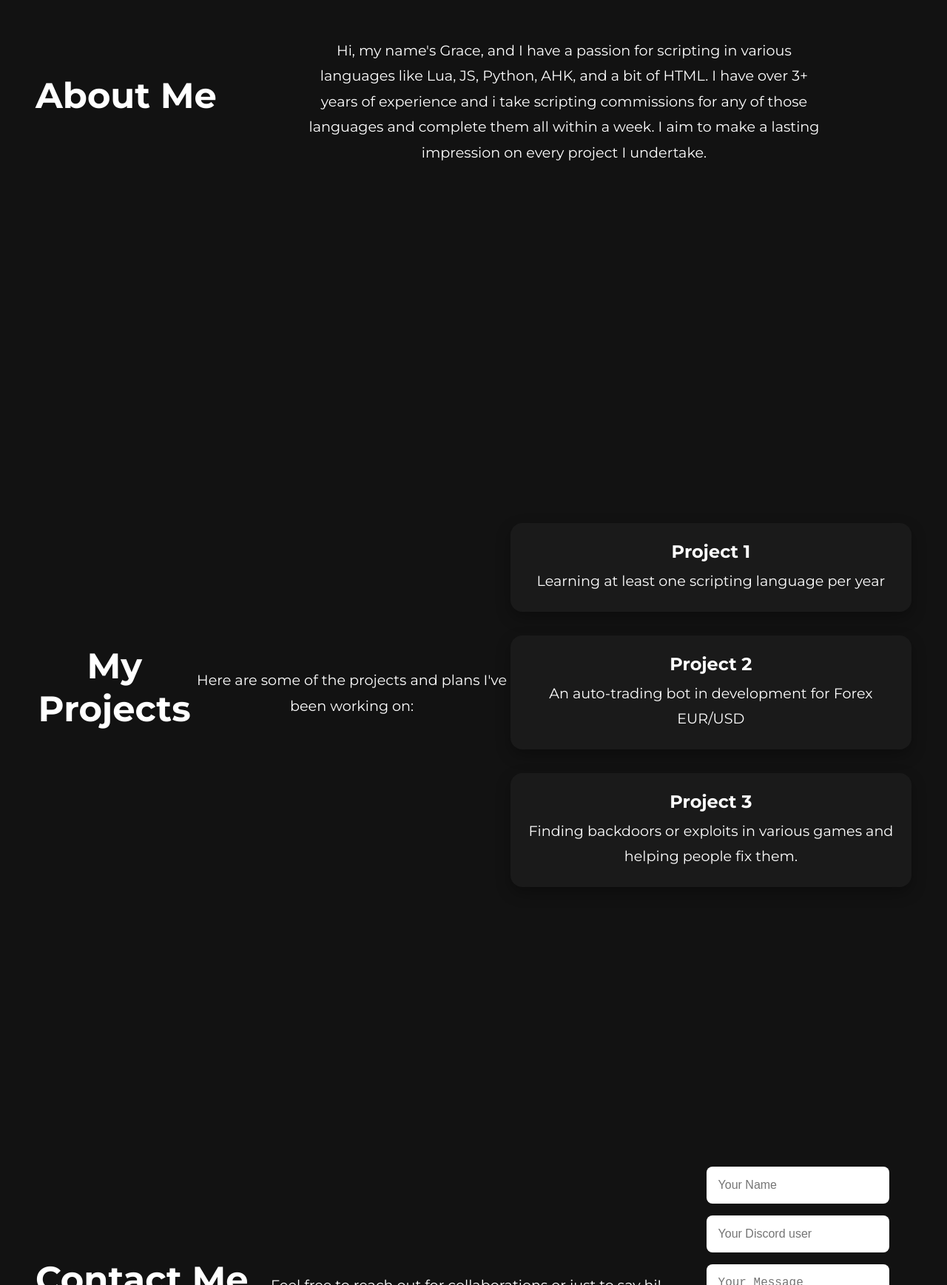
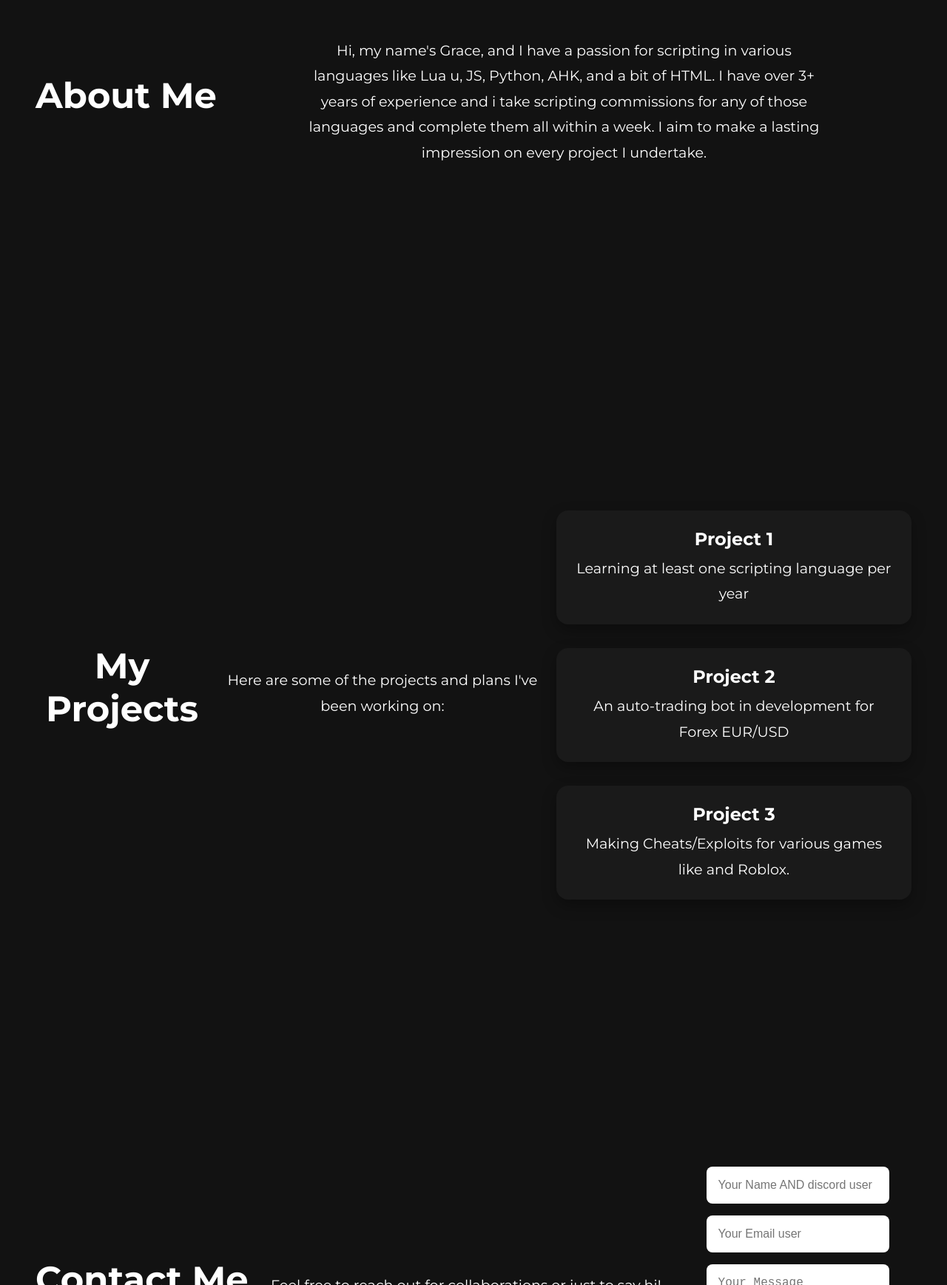
Before and after one commit to debrainers/portfolio, a plain HTML site: page index.html in a window 1280 px wide. Shown: the part 1063-2800 px from the top of the page at 74% size. Drawn offline with Linux system fonts and the light colour scheme.

Commit message:
Update index.html

```diff
--- a/index.html
+++ b/index.html
@@ -3,7 +3,7 @@
 <head>
   <meta charset="UTF-8">
   <meta name="viewport" content="width=device-width, initial-scale=1.0">
-  <title>Portfolio</title>
+  <title>freaky grace</title>
   <style>
     /* Import fonts and reset basic styles */
     @import url('https://fonts.googleapis.com/css2?family=Montserrat:wght@400;700&display=swap');
@@ -192,15 +192,15 @@
 
   <section id="home" class="hero">
     <h1>Welcome to My Portfolio</h1>
-    <p>Portfolio created by the one and only debrainers!!</p>
+    <p>A Portfolio to show off my progress i guess?!</p>
     <!-- Link to Guns.lol -->
-    <p>Click on this for my <a href="https://guns.lol/debrainers" class="blue-link" target="_blank">Guns.lol</a>!</p>
+    <p>Click on <a href="https://guns.lol/debrainers" class="blue-link" target="_blank">THIS</a> for my guns.lol!</p>
   </section>
 
   <section id="about" class="about">
     <h2>About Me</h2>
     <p>
-      Hi, my name's Grace, and I have a passion for scripting in various languages like Lua, JS, Python, AHK, and a bit of HTML. I have over 3+ years of experience and i take scripting commissions for any of those languages and complete them all within a week. I aim to make a lasting impression on every project I undertake.
+      Hi, my name's Grace, and I have a passion for scripting in various languages like Lua u, JS, Python, AHK, and a bit of HTML. I have over 3+ years of experience and i take scripting commissions for any of those languages and complete them all within a week. I aim to make a lasting impression on every project I undertake.
     </p>
   </section>
 
@@ -218,7 +218,7 @@
       </div>
       <div class="card">
         <h3>Project 3</h3>
-        <p>Finding backdoors or exploits in various games and helping people fix them.</p>
+        <p>Making Cheats/Exploits for various games like  and Roblox. </p>
       </div>
     </div>
   </section>
@@ -227,8 +227,8 @@
     <h2>Contact Me</h2>
     <p>Feel free to reach out for collaborations or just to say hi!</p>
     <form id="contactForm">
-      <input type="text" name="name" placeholder="Your Name" required>
-      <input type="email" name="email" placeholder="Your Discord user" required>
+      <input type="text" name="name" placeholder="Your Name AND discord user" required>
+      <input type="email" name="email" placeholder="Your Email user" required>
       <textarea name="message" placeholder="Your Message" rows="5" required></textarea>
       <button type="submit">Send Message</button>
     </form>
```
